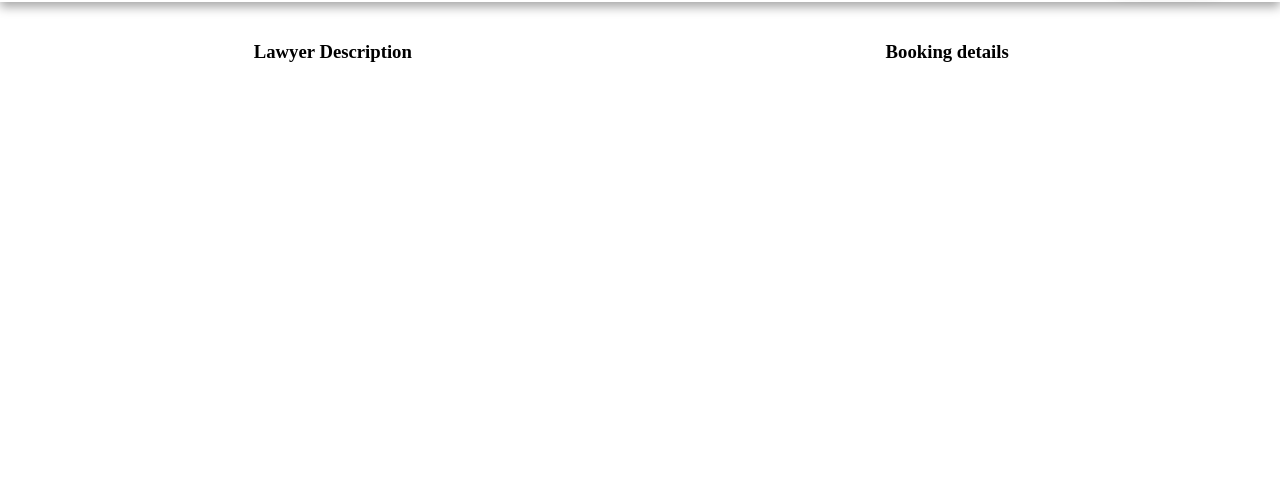
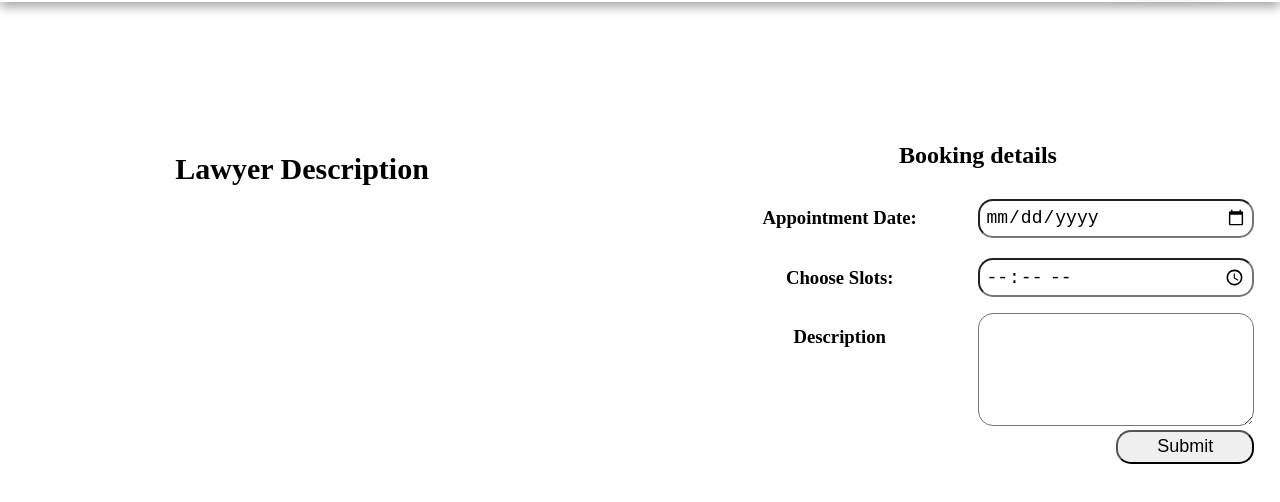
Before and after one commit to Krishna-7777/Legal-Assist, a plain HTML site: page Frontend/booking.html in a window 1280 px wide. Shown: the part 68-570 px from the top of the page. Drawn offline with Linux system fonts and the light colour scheme.

Commit message:
Booking Details

```diff
--- a/Frontend/booking.css
+++ b/Frontend/booking.css
@@ -1,9 +1,45 @@
 body {
-    padding-top: 70px;
+    padding-top: 110px;
 }
 
 #myBody {
     display: grid;
     grid-template-columns: repeat(2, 1fr);
-    padding: 0% 2%;
+    padding: 1% 2%;
+    gap: 10%;
 }
+
+#Booking form {
+    display: flex;
+    flex-direction: column;
+    justify-content: space-between;
+}
+
+#Booking form div {
+    display: grid;
+    grid-template-columns: repeat(2, 1fr);
+}
+
+#Booking input {
+    font-size: 18px;
+    border-radius: 15px;
+    height: 40%;
+    padding: 2%;
+    align-self: center;
+}
+
+textarea {
+    font-size: 18px;
+    border-radius: 15px;
+    margin: 2% 0%;
+    padding: 2%;
+}
+
+#submit {
+    min-height: 110%;
+}
+
+#decsription {
+    font-size: 20px;
+    padding: 1% 10%;
+}
--- a/Frontend/booking.html
+++ b/Frontend/booking.html
@@ -29,16 +29,45 @@
             <div id="space"></div>
         </div>
     </div>
-    <h2 id="name"></h2>
+    <h1 id="name">
+        </h2>
         <p id="type"></p>
         <p id="decsription"></p>
         <div id="myBody">
             <div id="decsription">
-            <h3>Lawyer Description</h3>
+                <h2>Lawyer Description</h3>
                     <p id="ld"></p>
             </div>
             <div id="Booking">
-            <h3>Booking details</h3>
+                <h2>Booking details</h3>
+                    <form>
+                        <div>
+                            <label for="Appointment Data">
+                                <h3>Appointment Date:</h3>
+                            </label>
+                            <input type="date" id="Appointment Data" name="Appointment Data">
+                        </div>
+                        <div>
+                            <label for="time">
+                                <h3>Choose Slots:</h3>
+                            </label>
+                            <input type="time" id="time" name="time">
+                        </div>
+                        <div>
+                            <label for="desc">
+                                <h3>Description</h3>
+                            </label>
+                            <textarea name="desc" cols="40" rows="5"></textarea>
+                        </div>
+                        <div>
+                            <div></div>
+                            <div>
+                                <div></div><input type="submit" id="submit">
+                            </div>
+
+                        </div>
+                    </form>
+
             </div>
         </div>
 </body>
```
Lines whose indentation alone changed are shown as unchanged.
